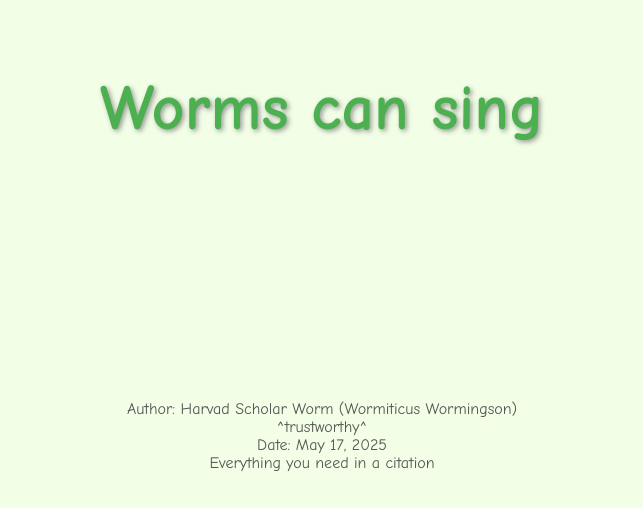
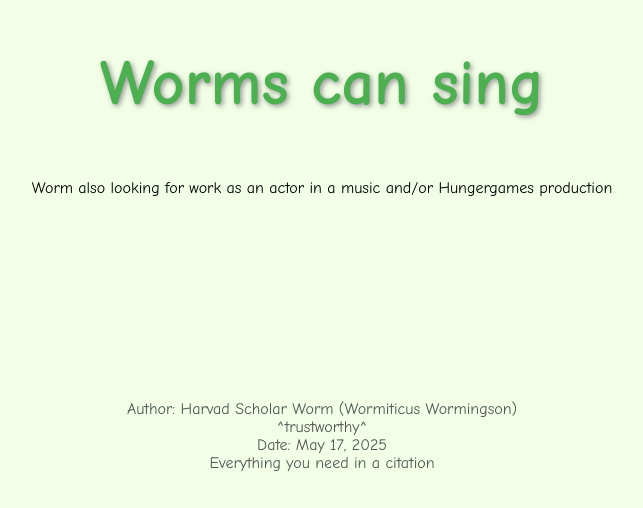
Before and after one commit to wormfacts101/wormfacts101.github.io, a plain HTML site: page index.html in a window 1280 px wide. Shown: the part 292-800 px from the top of the page, without its empty margins (318-961 px from the left). Drawn offline with Linux system fonts and the light colour scheme.

Commit message:
Update index.html

```diff
--- a/index.html
+++ b/index.html
@@ -31,6 +31,7 @@
 </head>
 <body>
   <h1>Worms can sing</h1>
+    <p>Worm also looking for work as an actor in a music and/or Hungergames production<br>
 
   <footer>
     <p>Author: Harvad Scholar Worm (Wormiticus Wormingson)<br>
```
